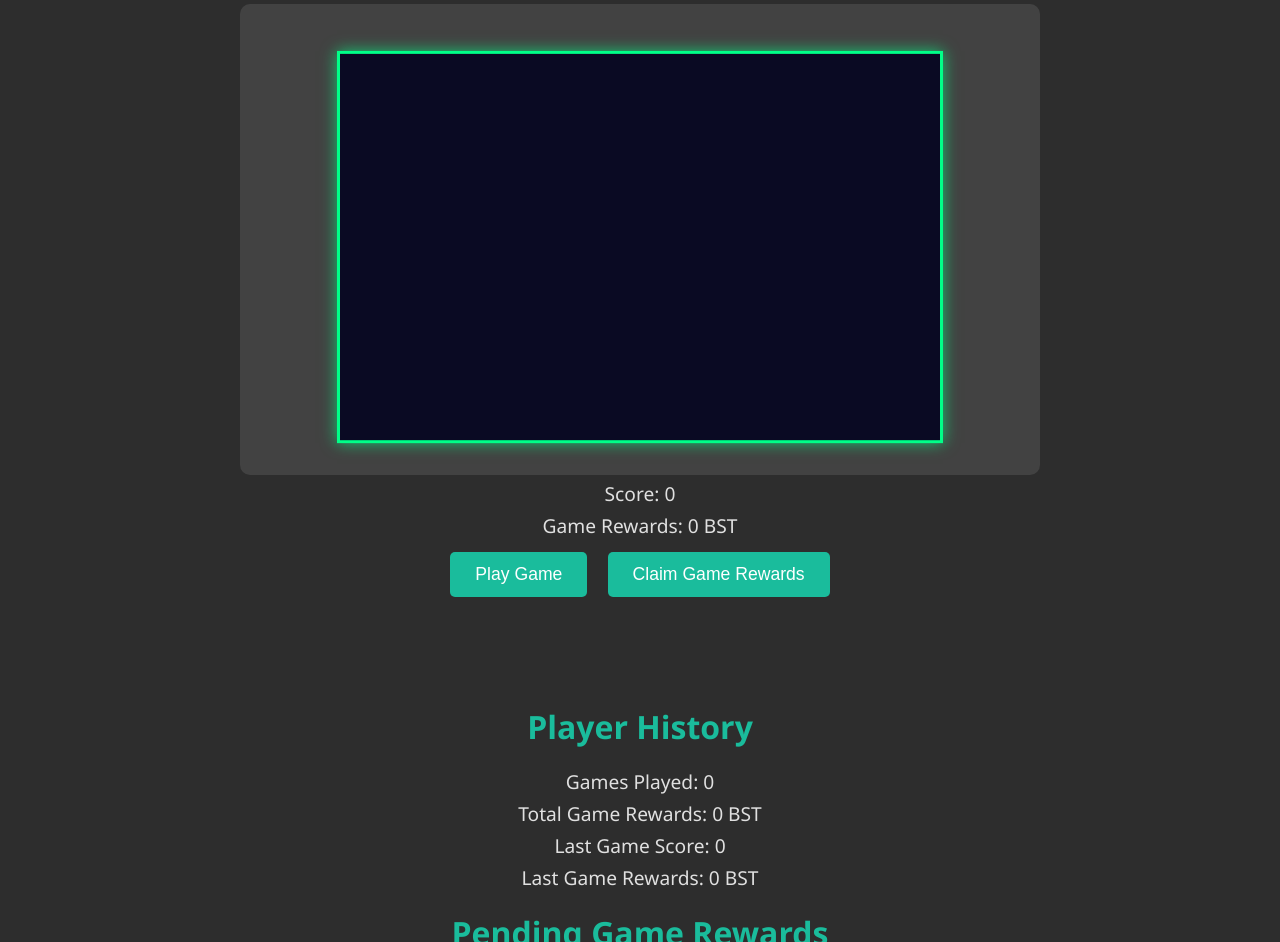
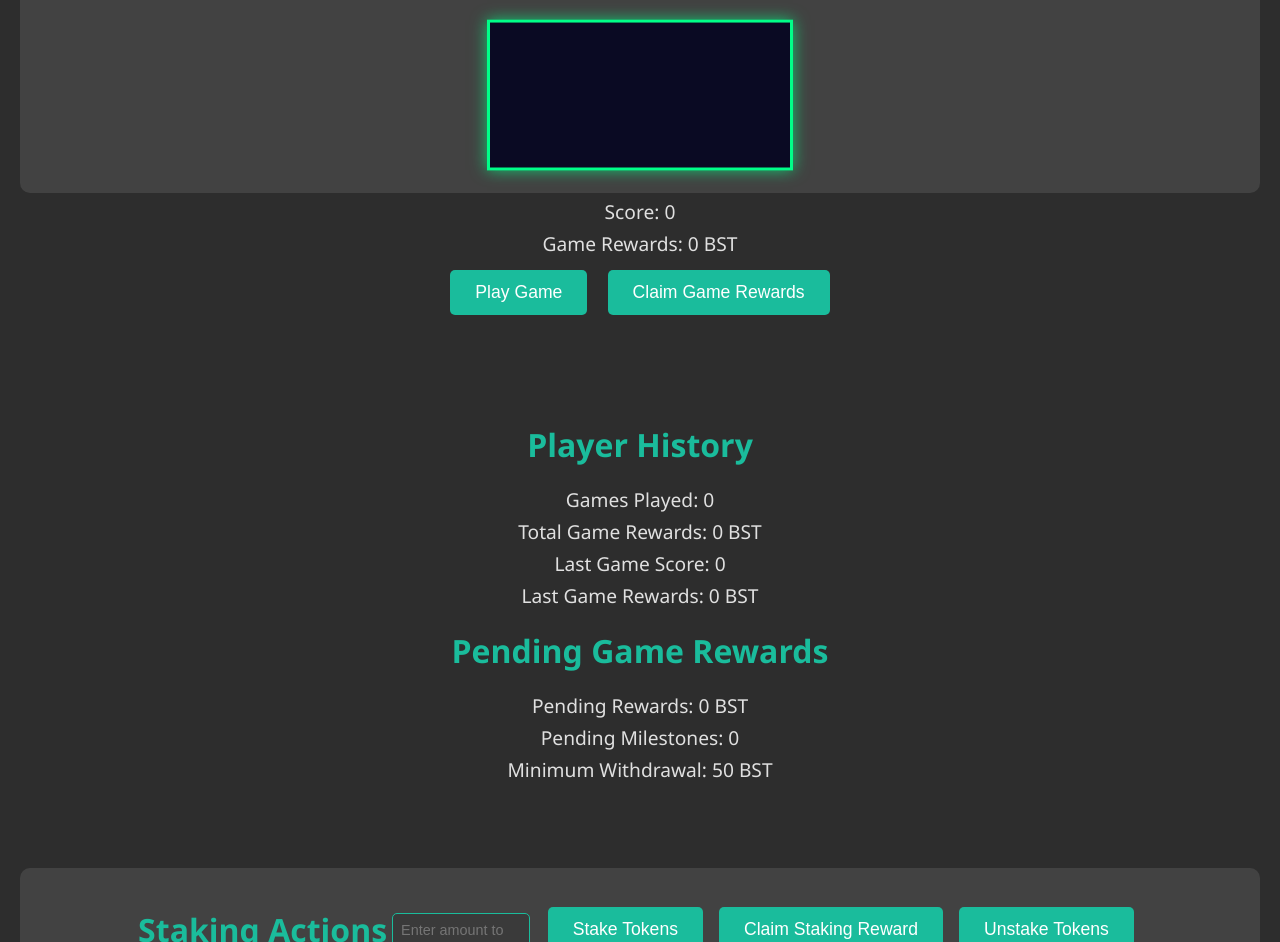
Before and after one commit to eienzen/blocksnakes, a plain HTML site: page index.html in a window 1280 px wide. Shown: the part 744-1686 px from the top of the page. Drawn offline with Linux system fonts and the light colour scheme; a script that the page names is missing.

Commit message:
Update index.html

```diff
--- a/index.html
+++ b/index.html
@@ -9,7 +9,7 @@
     <style>
         body {
             font-family: 'Segoe UI', Arial, sans-serif;
-            background: #2d2d2d; /* साधारण डार्क ग्रे बैकग्राउंड */
+            background: #2d2d2d;
             color: #e0e0e0;
             text-align: center;
             margin: 0;
@@ -17,7 +17,7 @@
             overflow-x: hidden;
         }
         nav {
-            background: #1f2a44; /* साधारण डार्क ब्लू */
+            background: #1f2a44;
             padding: 15px;
             box-shadow: 0 2px 10px rgba(0, 0, 0, 0.2);
         }
@@ -50,14 +50,14 @@
             font-size: 1.1rem;
             margin: 8px;
             border-radius: 5px;
-            background: #1abc9c; /* साधारण हल्का हरा */
+            background: #1abc9c;
             color: #fff;
             border: none;
             cursor: pointer;
             transition: background 0.3s, transform 0.3s;
         }
         button:hover {
-            background: #16a085; /* होवर पर डार्क शेड */
+            background: #16a085;
             transform: scale(1.05);
         }
         button:disabled {
@@ -69,11 +69,11 @@
             background: #0a0a23;
             margin-top: 20px;
             box-shadow: 0 0 15px rgba(0, 255, 136, 0.7);
-            perspective: 1000px; /* 3D इफेक्ट */
-            transform: rotateX(15deg); /* 3D झुकाव */
+            perspective: 1000px;
+            transform: rotateX(15deg);
         }
         .section {
-            max-width: 800px;
+            max-width: 100%; /* पूरी चौड़ाई */
             margin: 0 auto 40px auto;
             padding: 20px;
         }
@@ -81,6 +81,9 @@
             background: rgba(255, 255, 255, 0.1);
             border-radius: 10px;
             padding: 20px;
+            display: flex; /* केंद्र में रखने के लिए */
+            justify-content: center;
+            align-items: center;
         }
         #gameInfo, #playerHistory, #pendingRewards, #stakingActions {
             font-size: 1.1rem;
@@ -116,32 +119,14 @@
             font-size: 1.2rem;
             z-index: 1000;
         }
-        /* Responsive Design */
         @media (max-width: 768px) {
-            h1 {
-                font-size: 2rem;
-            }
-            h2 {
-                font-size: 1.5rem;
-            }
-            button {
-                padding: 8px 15px;
-                font-size: 0.9rem;
-            }
-            #stakeInput {
-                width: 100px;
-            }
-            canvas {
-                width: 100%;
-                height: auto;
-            }
-            .section {
-                margin: 0 10px 30px 10px;
-                padding: 15px;
-            }
-            #gameInfo, #playerHistory, #pendingRewards, #stakingActions {
-                font-size: 0.9rem;
-            }
+            h1 { font-size: 2rem; }
+            h2 { font-size: 1.5rem; }
+            button { padding: 8px 15px; font-size: 0.9rem; }
+            #stakeInput { width: 100px; }
+            canvas { width: 100%; height: auto; }
+            .section { margin: 0 10px 30px 10px; padding: 15px; }
+            #gameInfo, #playerHistory, #pendingRewards, #stakingActions { font-size: 0.9rem; }
         }
     </style>
 </head>
@@ -161,17 +146,15 @@
         <button id="buyToken">Buy Token</button>
     </div>
 
-    <!-- Token Actions Section -->
     <div class="section" id="tokenActions">
         <h2>Token Actions</h2>
         <button id="connectWallet">Connect Wallet</button>
     </div>
 
-    <!-- Game Section -->
     <div class="section" id="game">
         <h2>Play BlockSnakes 3D</h2>
         <div class="boxed-section">
-            <canvas id="gameCanvas" width="600" height="400"></canvas>
+            <canvas id="gameCanvas"></canvas> <!-- फिक्स्ड साइज़ हटाया -->
         </div>
         <div id="gameInfo">
             <p id="score">Score: 0</p>
@@ -182,7 +165,6 @@
         <div id="levelMessage"></div>
     </div>
 
-    <!-- Player Info Section -->
     <div class="section" id="playerInfoColumn">
         <div id="playerHistory">
             <h2>Player History</h2>
@@ -199,7 +181,6 @@
         </div>
     </div>
 
-    <!-- Staking Actions Section -->
     <div class="section" id="stakingActionsColumn">
         <div id="stakingActions" class="boxed-section">
             <h2>Staking Actions</h2>
```
